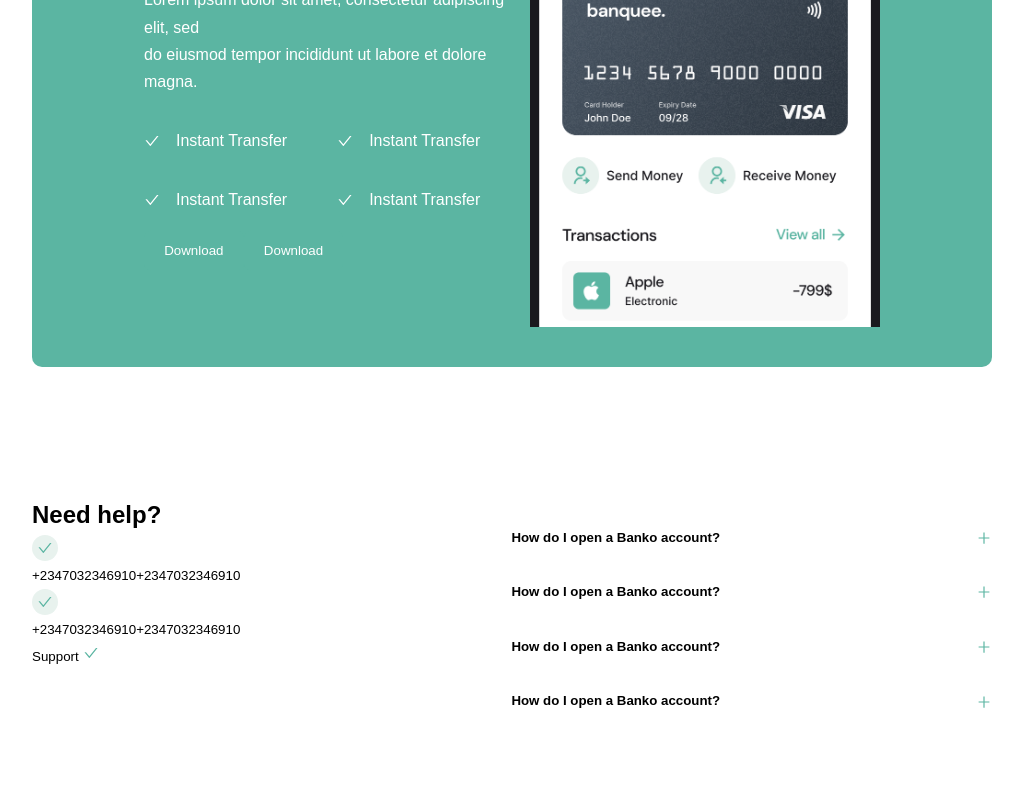
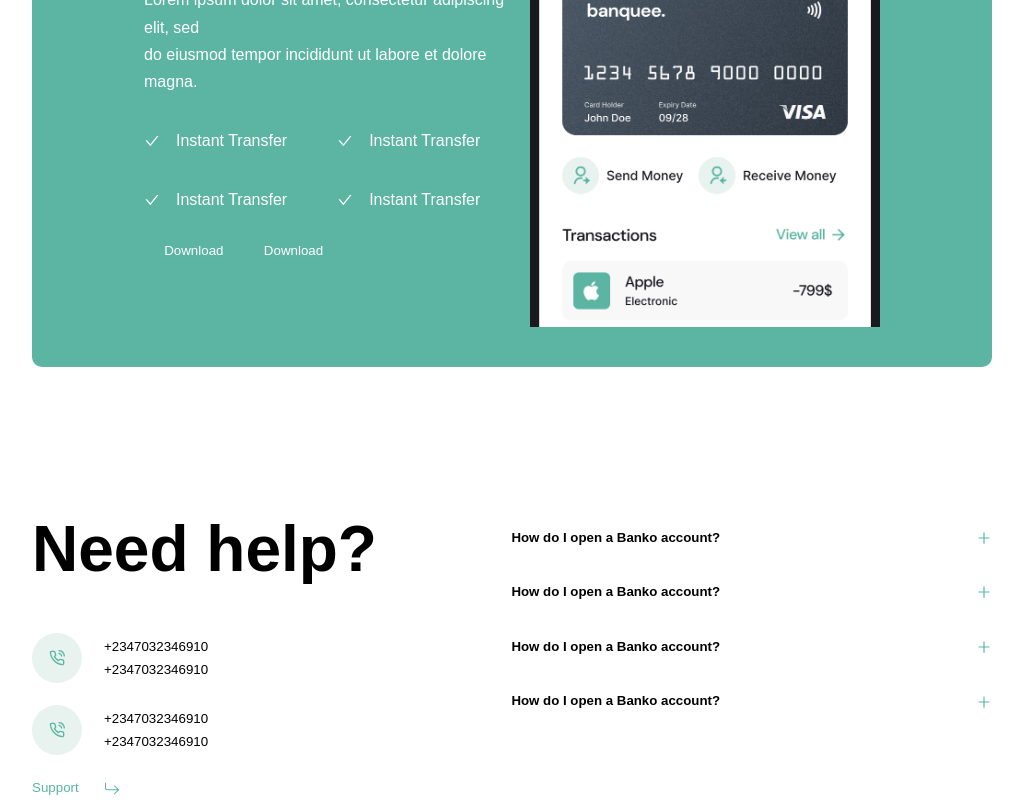
Before and after one commit to samstickkz/fintech, a React (Create React App) app: page / in a window 1280 px wide. Shown: the part 7044-7844 px from the top of the page, without its empty margins (128-1151 px from the left). Before the commit the page ends 7757 px from the top, so only its background shows below. Built offline with nearby package versions, Linux system fonts and the light colour scheme.

Commit message:
help finished

```diff
--- a/src/components/need_help/NeedHelp.css
+++ b/src/components/need_help/NeedHelp.css
@@ -40,3 +40,32 @@
 .acc-pad {
   padding-top: 32px;
 }
+
+.help-left h2 {
+  font-size: 64px;
+  margin-bottom: 30px;
+}
+.numb {
+  display: flex;
+  align-items: center;
+  gap: 22px;
+  margin-bottom: 22px;
+}
+.phone-number {
+  display: flex;
+  flex-direction: column;
+  gap: 8px; /* Adjust the gap as needed */
+  line-height: normal;
+}
+
+.call-bg {
+  width: 50px;
+  height: 50px;
+}
+
+.sup {
+  display: flex;
+  gap: 25px;
+  align-items: center;
+  color: var(--color-primary);
+}
--- a/src/components/need_help/NeedHelp.jsx
+++ b/src/components/need_help/NeedHelp.jsx
@@ -2,6 +2,8 @@ import React, { useState } from "react";
 import "./NeedHelp.css";
 import { AiOutlineCheck } from "react-icons/ai";
 import { AiOutlinePlus } from "react-icons/ai";
+import { FiPhoneCall } from "react-icons/fi";
+import { BsArrowReturnRight } from "react-icons/bs";
 
 const NeedHelp = () => {
   const [accordionStates, setAccordionStates] = useState(
@@ -19,25 +21,31 @@ const NeedHelp = () => {
       <div className="container helpdvi">
         <div className="help-left">
           <h2>Need help?</h2>
-          <div>
-            <div className="goood-bg">
-              <AiOutlineCheck className="goood" />
+          <div className="numb">
+            <div className="goood-bg call-bg">
+              <FiPhoneCall className="goood" />
             </div>
-            <div>
-              <small>+2347032346910</small>
-              <small>+2347032346910</small>
+            <div className="numb2">
+              <div className="phone-number">
+                <small>+2347032346910</small>
+                <small>+2347032346910</small>
+              </div>
             </div>
           </div>
-          <div>
-            <div className="goood-bg">
-              <AiOutlineCheck className="goood" />
+          <div className="numb">
+            <div className="goood-bg call-bg">
+              <FiPhoneCall className="goood" />
             </div>
-            <div>
-              <small>+2347032346910</small>
-              <small>+2347032346910</small>
+            <div className="numb2">
+              <div className="phone-number">
+                <small>+2347032346910</small>
+                <small>+2347032346910</small>
+              </div>
             </div>
           </div>
-          <small>Support</small> <AiOutlineCheck className="goood" />
+          <div className="sup">
+            <small>Support</small> <BsArrowReturnRight className="goood" />
+          </div>
         </div>
         <div className="help-right">
           <div className="acc-pad">
```
